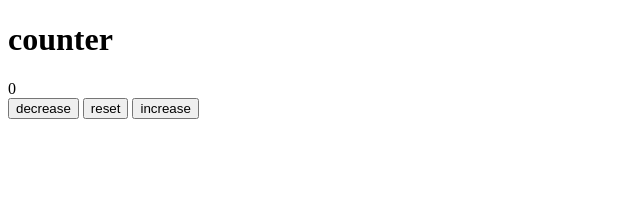
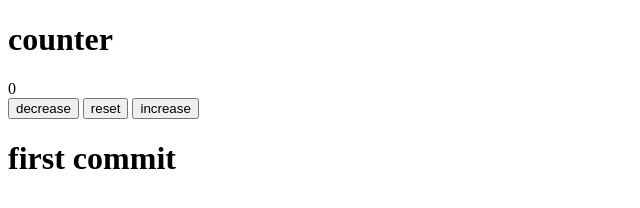
Before and after one commit to usta2941/van-lla-js, a plain HTML site: page index.html in a window 1280 px wide. Shown: the whole page, without its empty margins (0-640 px from the left). Drawn offline with Linux system fonts and the light colour scheme.

Commit message:
added features

```diff
--- a/index.html
+++ b/index.html
@@ -24,7 +24,7 @@
         </div>
     </main>
 
-
+    <h1>first commit</h1>
     <script src="app.js"></script>
 </body>
 </html>
```
